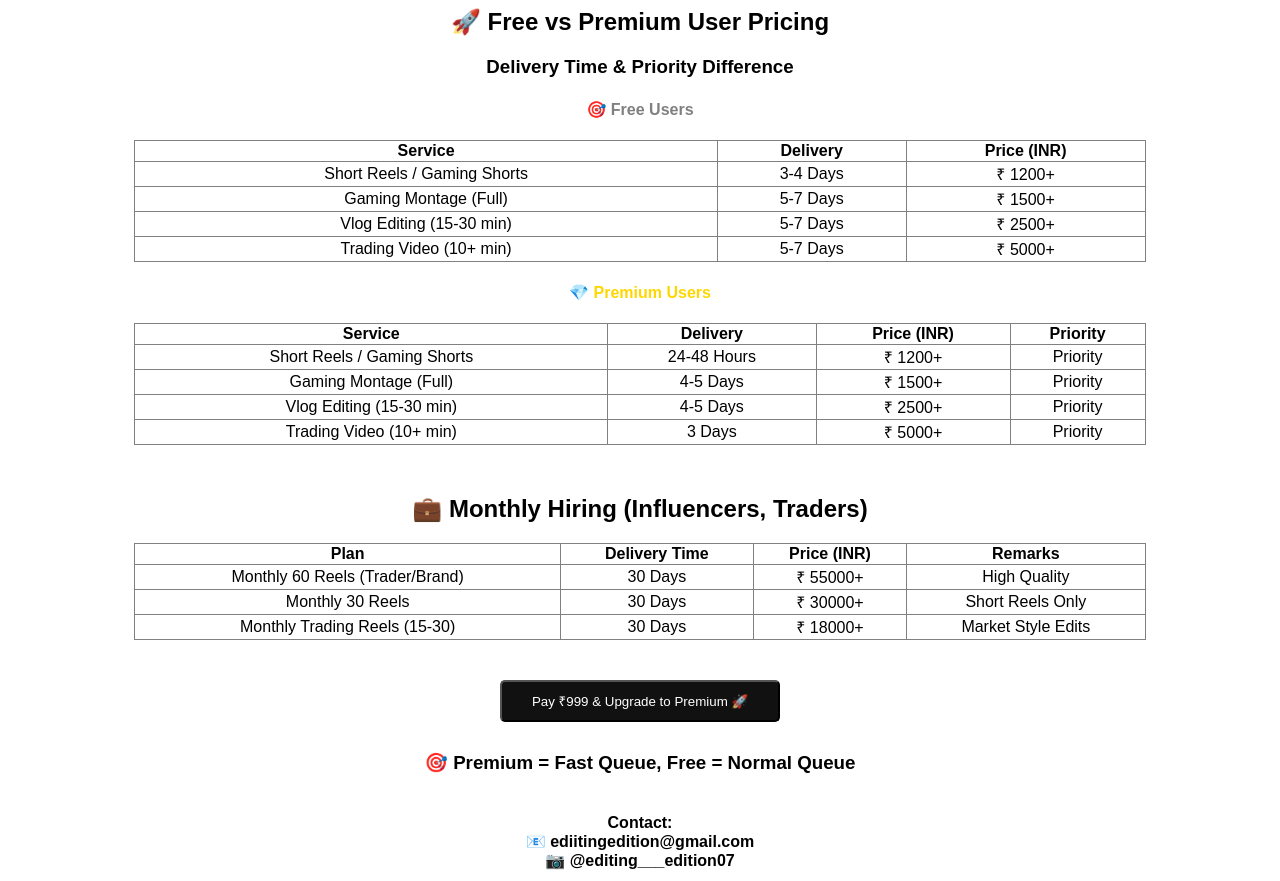
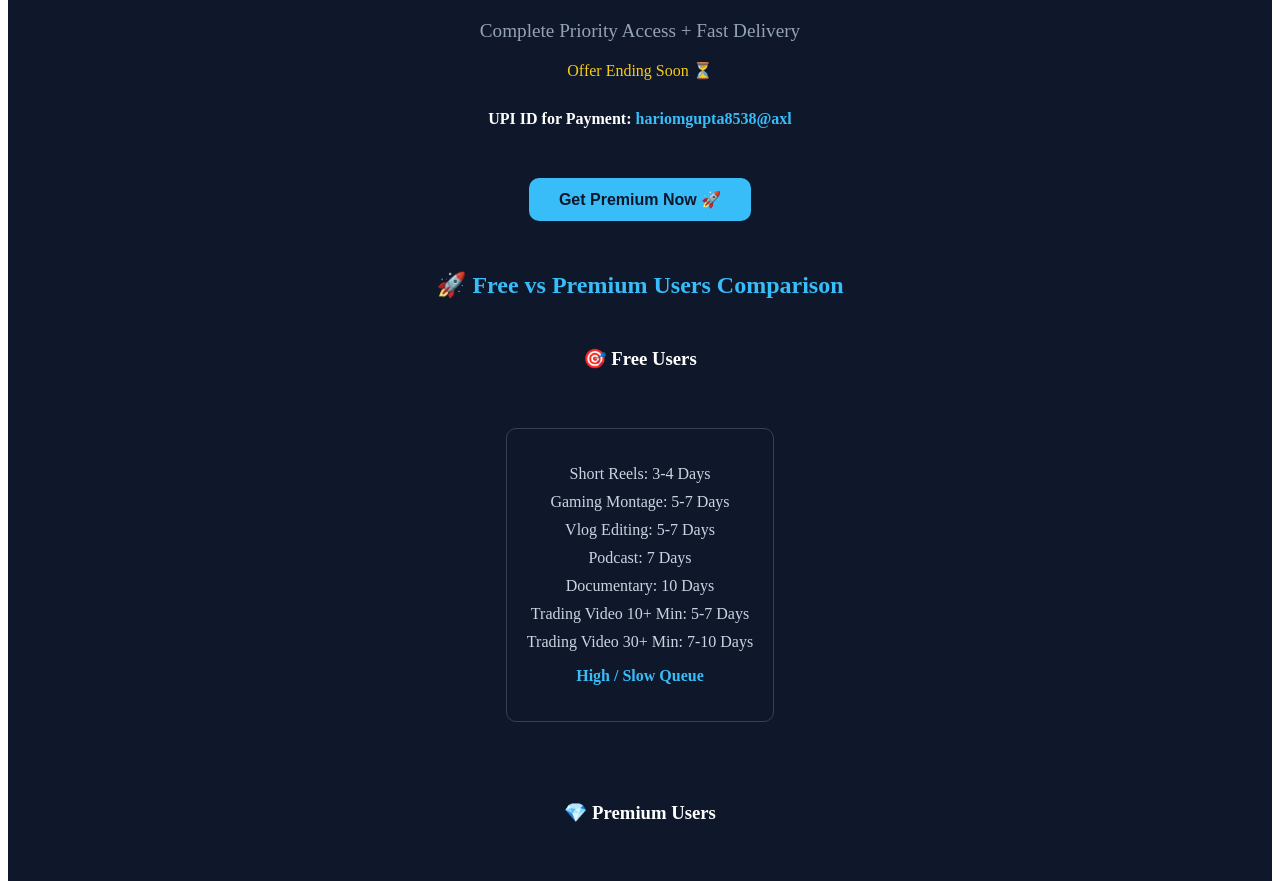
Before and after one commit to editingedition7/editing-edition08-, a Next.js app: page /pricing in a window 1280 px wide. Shown: the part 192-1073 px from the top of the page. Built offline with nearby package versions, Linux system fonts and the light colour scheme.

Commit message:
pricing.js
Signed-off-by: editingedition7 <ediitingedition@gmail.com>

```diff
--- a/pages/pricing.js
+++ b/pages/pricing.js
@@ -1,80 +1,95 @@
+import Link from "next/link";
+
 export default function Pricing() {
     return (
-        <div style={{ textAlign: 'center', marginTop: '30px', fontFamily: 'sans-serif' }}>
-            <h1>🎬 Editing Edition 7 Pricing</h1>
-            <h2 style={{ color: 'red' }}>🔥 Limited Offer: ₹999 Lifetime (was ₹1999)</h2>
-            <p style={{ fontWeight: 'bold' }}>UPI ID for payment: <b>hariomgupta8538@axl</b></p>
+        <div style={{ backgroundColor: '#0f172a', minHeight: '100vh', color: 'white', padding: '50px', textAlign: 'center' }}>
+            <h1 style={{ color: '#38bdf8', fontSize: '2.5rem' }}>🎬 Editing Edition 7 Pricing</h1>
+            <h2 style={{ margin: '20px 0', color: '#22c55e' }}>🔥 Limited Time Premium Offer: <del>₹1999</del> <b>₹999 Lifetime</b></h2>
+            <p style={{ fontSize: '1.2rem', color: '#94a3b8' }}>Complete Priority Access + Fast Delivery</p>
+            <p style={{ color: '#facc15' }}>Offer Ending Soon ⏳</p>
 
-            <h2 style={{ marginTop: '40px' }}>🚀 Free vs Premium User Pricing</h2>
-            <h3>Delivery Time & Priority Difference</h3>
+            <p style={{ margin: '30px 0', fontWeight: 'bold' }}>UPI ID for Payment: <span style={{ color: '#38bdf8' }}>hariomgupta8538@axl</span></p>
 
-            <h4 style={{ color: 'gray' }}>🎯 Free Users</h4>
-            <table style={{ margin: 'auto', borderCollapse: 'collapse', width: '80%' }} border="1">
-                <thead>
-                    <tr>
-                        <th>Service</th>
-                        <th>Delivery</th>
-                        <th>Price (INR)</th>
-                    </tr>
-                </thead>
-                <tbody>
-                    <tr><td>Short Reels / Gaming Shorts</td><td>3-4 Days</td><td>₹ 1200+</td></tr>
-                    <tr><td>Gaming Montage (Full)</td><td>5-7 Days</td><td>₹ 1500+</td></tr>
-                    <tr><td>Vlog Editing (15-30 min)</td><td>5-7 Days</td><td>₹ 2500+</td></tr>
-                    <tr><td>Trading Video (10+ min)</td><td>5-7 Days</td><td>₹ 5000+</td></tr>
-                </tbody>
-            </table>
+            <Link href="/contact"><button style={button}>Get Premium Now 🚀</button></Link>
 
-            <h4 style={{ color: 'gold' }}>💎 Premium Users</h4>
-            <table style={{ margin: 'auto', borderCollapse: 'collapse', width: '80%' }} border="1">
-                <thead>
-                    <tr>
-                        <th>Service</th>
-                        <th>Delivery</th>
-                        <th>Price (INR)</th>
-                        <th>Priority</th>
-                    </tr>
-                </thead>
-                <tbody>
-                    <tr><td>Short Reels / Gaming Shorts</td><td>24-48 Hours</td><td>₹ 1200+</td><td>Priority</td></tr>
-                    <tr><td>Gaming Montage (Full)</td><td>4-5 Days</td><td>₹ 1500+</td><td>Priority</td></tr>
-                    <tr><td>Vlog Editing (15-30 min)</td><td>4-5 Days</td><td>₹ 2500+</td><td>Priority</td></tr>
-                    <tr><td>Trading Video (10+ min)</td><td>3 Days</td><td>₹ 5000+</td><td>Priority</td></tr>
-                </tbody>
-            </table>
+            <h2 style={{ marginTop: '50px', color: '#38bdf8' }}>🚀 Free vs Premium Users Comparison</h2>
 
-            <h2 style={{ marginTop: '50px' }}>💼 Monthly Hiring (Influencers, Traders)</h2>
-            <table style={{ margin: 'auto', borderCollapse: 'collapse', width: '80%' }} border="1">
-                <thead>
-                    <tr>
-                        <th>Plan</th>
-                        <th>Delivery Time</th>
-                        <th>Price (INR)</th>
-                        <th>Remarks</th>
-                    </tr>
-                </thead>
-                <tbody>
-                    <tr><td>Monthly 60 Reels (Trader/Brand)</td><td>30 Days</td><td>₹ 55000+</td><td>High Quality</td></tr>
-                    <tr><td>Monthly 30 Reels</td><td>30 Days</td><td>₹ 30000+</td><td>Short Reels Only</td></tr>
-                    <tr><td>Monthly Trading Reels (15-30)</td><td>30 Days</td><td>₹ 18000+</td><td>Market Style Edits</td></tr>
-                </tbody>
-            </table>
+            <div style={tableContainer}>
+                <h3>🎯 Free Users</h3>
+                <PricingTable
+                    delivery={[
+                        "Short Reels: 3-4 Days",
+                        "Gaming Montage: 5-7 Days",
+                        "Vlog Editing: 5-7 Days",
+                        "Podcast: 7 Days",
+                        "Documentary: 10 Days",
+                        "Trading Video 10+ Min: 5-7 Days",
+                        "Trading Video 30+ Min: 7-10 Days",
+                    ]}
+                    pricing="High / Slow Queue"
+                />
+                <h3 style={{ marginTop: '40px' }}>💎 Premium Users</h3>
+                <PricingTable
+                    delivery={[
+                        "Short Reels: 24-48 Hours",
+                        "Gaming Montage: 4-5 Days",
+                        "Vlog Editing: 4-5 Days",
+                        "Podcast: 5 Days",
+                        "Documentary: 7 Days",
+                        "Trading Video 10+ Min: 3 Days",
+                        "Trading Video 30+ Min: 5 Days",
+                    ]}
+                    pricing="Priority Fast Lane"
+                />
+            </div>
 
-            <button style={{
-                backgroundColor: '#111',
-                color: '#fff',
-                padding: '10px 30px',
-                borderRadius: '5px',
-                marginTop: '40px',
-                cursor: 'pointer'
-            }}
-                onClick={() => window.open("upi://pay?pa=hariomgupta8538@axl&pn=Editing+Edition+7&mc=0000&tid=1234567890&tr=EditingEdition7&tn=Premium+Membership+Payment&am=999", "_blank")}
-            >
-                Pay ₹999 & Upgrade to Premium 🚀
-            </button>
+            <h2 style={{ marginTop: '50px', color: '#38bdf8' }}>💼 Monthly Hiring (For Influencers & Traders)</h2>
+            <div style={tableContainer}>
+                <PricingTable
+                    delivery={[
+                        "Monthly 60 Reels: ₹55000+",
+                        "Monthly 30 Reels: ₹30000+",
+                        "Monthly Trading Reels: ₹18000+",
+                    ]}
+                    pricing="Dedicated Editor"
+                />
+            </div>
 
-            <h3 style={{ marginTop: '30px' }}>🎯 Premium = Fast Queue, Free = Normal Queue</h3>
-            <h4 style={{ marginTop: '40px' }}>Contact: <br />📧 ediitingedition@gmail.com <br />📷 @editing___edition07</h4>
+            <p style={{ marginTop: '50px', color: '#22c55e', fontWeight: 'bold' }}>Why People Upgrade? ✅ Faster Work ✅ Priority Queue ✅ Trusted 200+ Clients</p>
+            <p style={{ color: '#94a3b8' }}>Trusted by Creators • Influencers • Traders</p>
         </div>
     );
 }
+
+function PricingTable({ delivery, pricing }) {
+    return (
+        <div style={{ margin: '20px 0', padding: '20px', border: '1px solid #334155', borderRadius: '10px' }}>
+            <ul style={{ listStyle: 'none', padding: 0, color: '#cbd5e1' }}>
+                {delivery.map((item, index) => (
+                    <li key={index} style={{ marginBottom: '10px' }}>{item}</li>
+                ))}
+            </ul>
+            <p style={{ color: '#38bdf8', fontWeight: 'bold' }}>{pricing}</p>
+        </div>
+    );
+}
+
+const button = {
+    padding: '12px 30px',
+    backgroundColor: '#38bdf8',
+    color: '#0f172a',
+    fontWeight: 'bold',
+    border: 'none',
+    borderRadius: '10px',
+    cursor: 'pointer',
+    fontSize: '1rem',
+    marginTop: '20px',
+};
+
+const tableContainer = {
+    display: 'flex',
+    flexDirection: 'column',
+    alignItems: 'center',
+    gap: '20px',
+    marginTop: '30px'
+};
```
